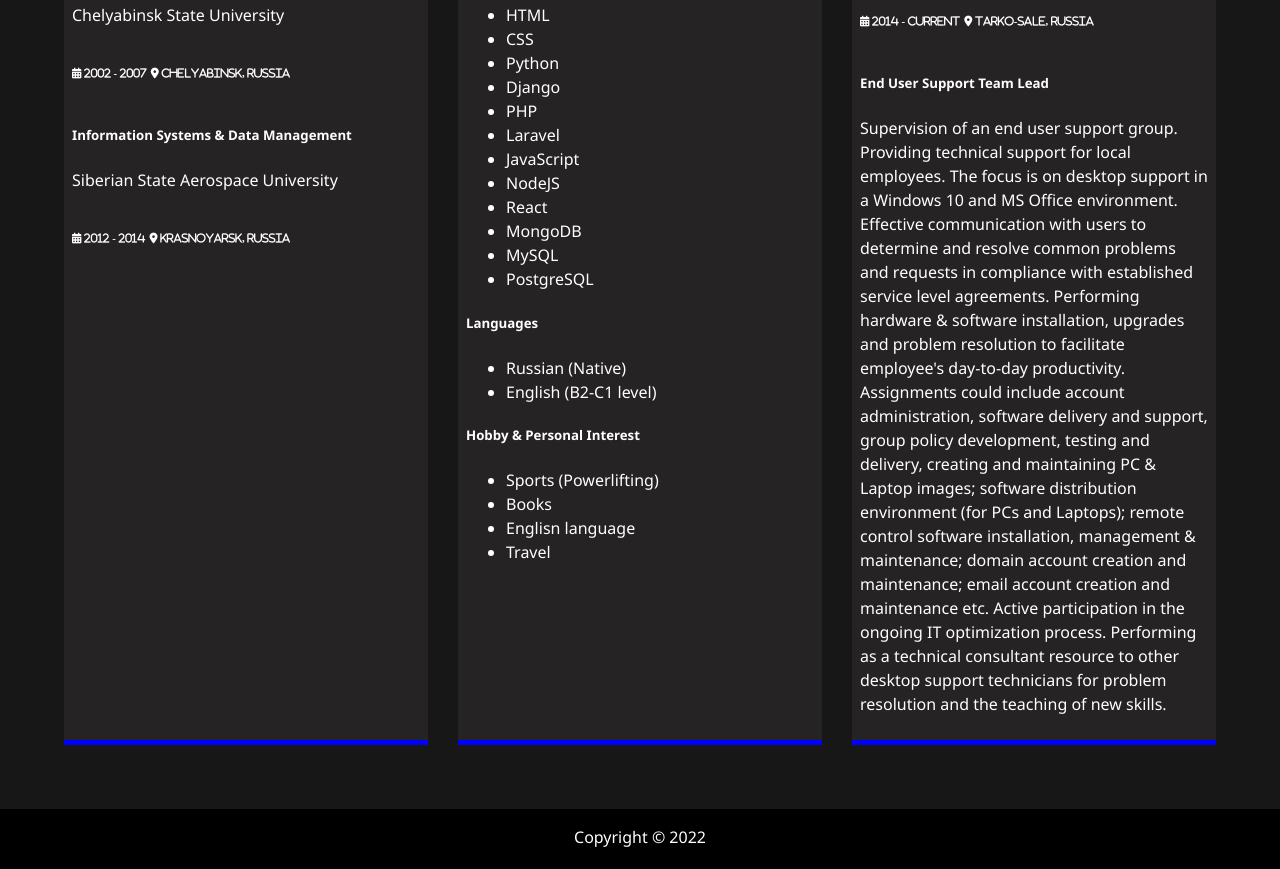
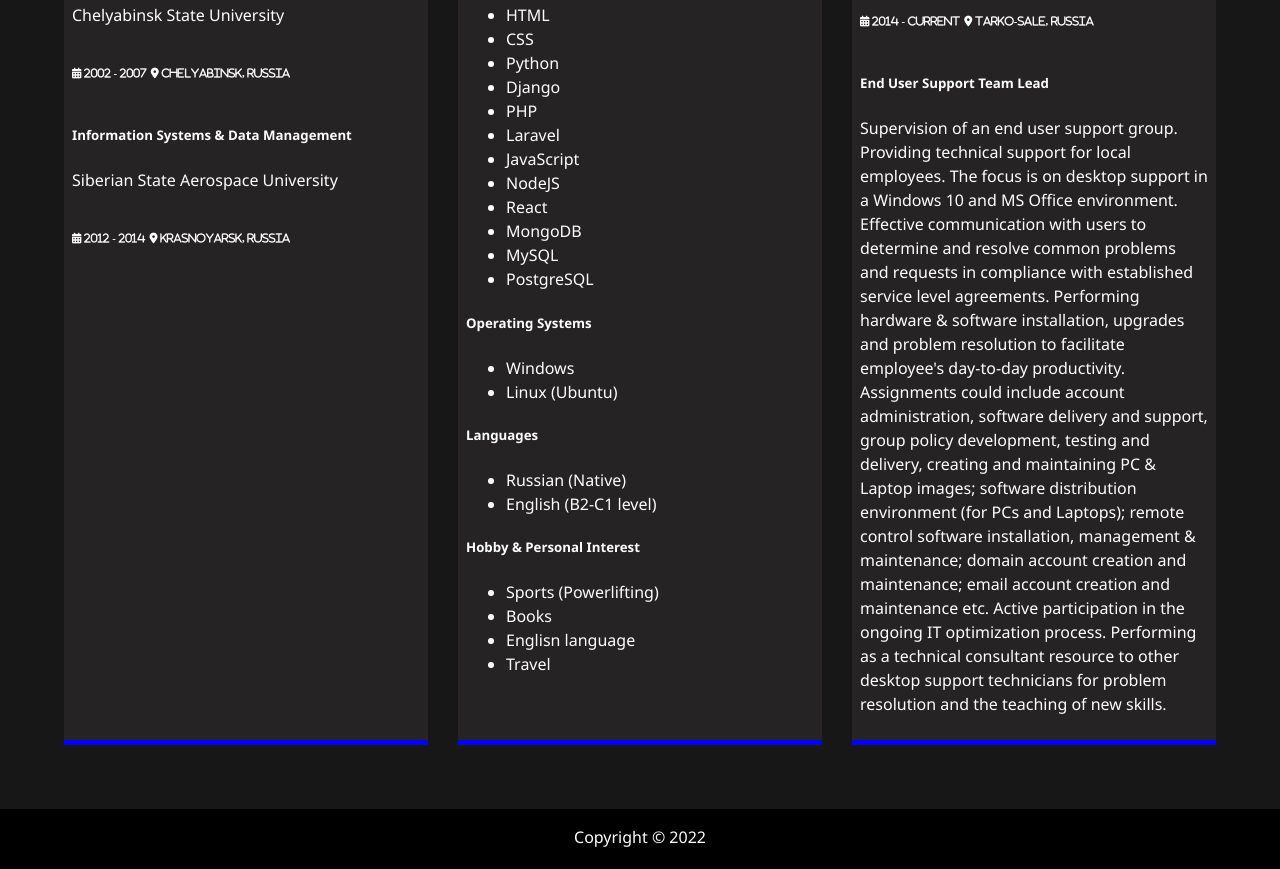
Before and after one commit to Sergei1201/Portfolio_website, a website: page dist/about.html in a window 1280 px wide. Shown: the part 901-1770 px from the top of the page. Drawn offline with Linux system fonts and the light colour scheme.

```diff
--- a/dist/about.html
+++ b/dist/about.html
@@ -110,6 +110,15 @@
                         PostgreSQL
                     </li>
                 </ul>
+                <h5>Operating Systems</h5>
+                <ul>
+                    <li>
+                        Windows
+                    </li>
+                    <li>
+                        Linux (Ubuntu)
+                    </li>
+                </ul>
                 <h5>Languages</h5>
                 <ul>
                     <li>
```
Also changed, not shown: dist/work.html (+2 -2 lines).
